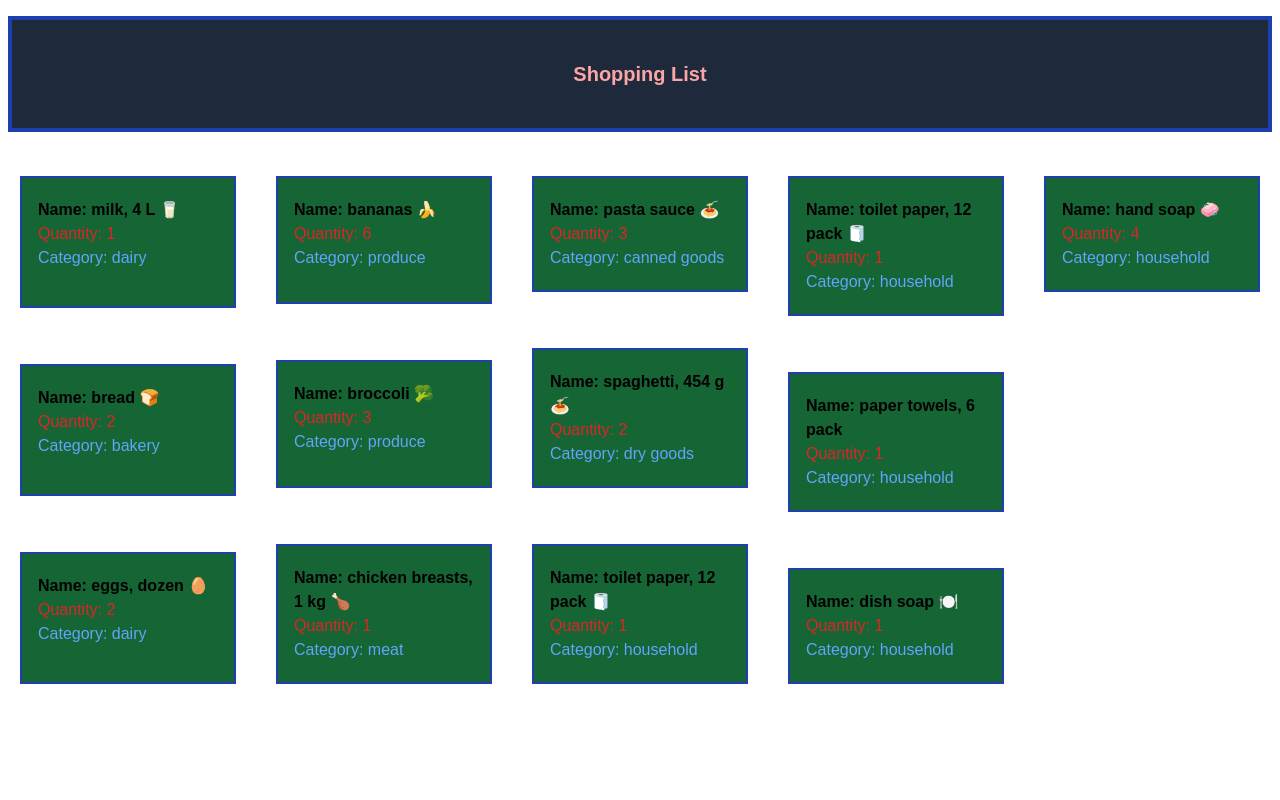
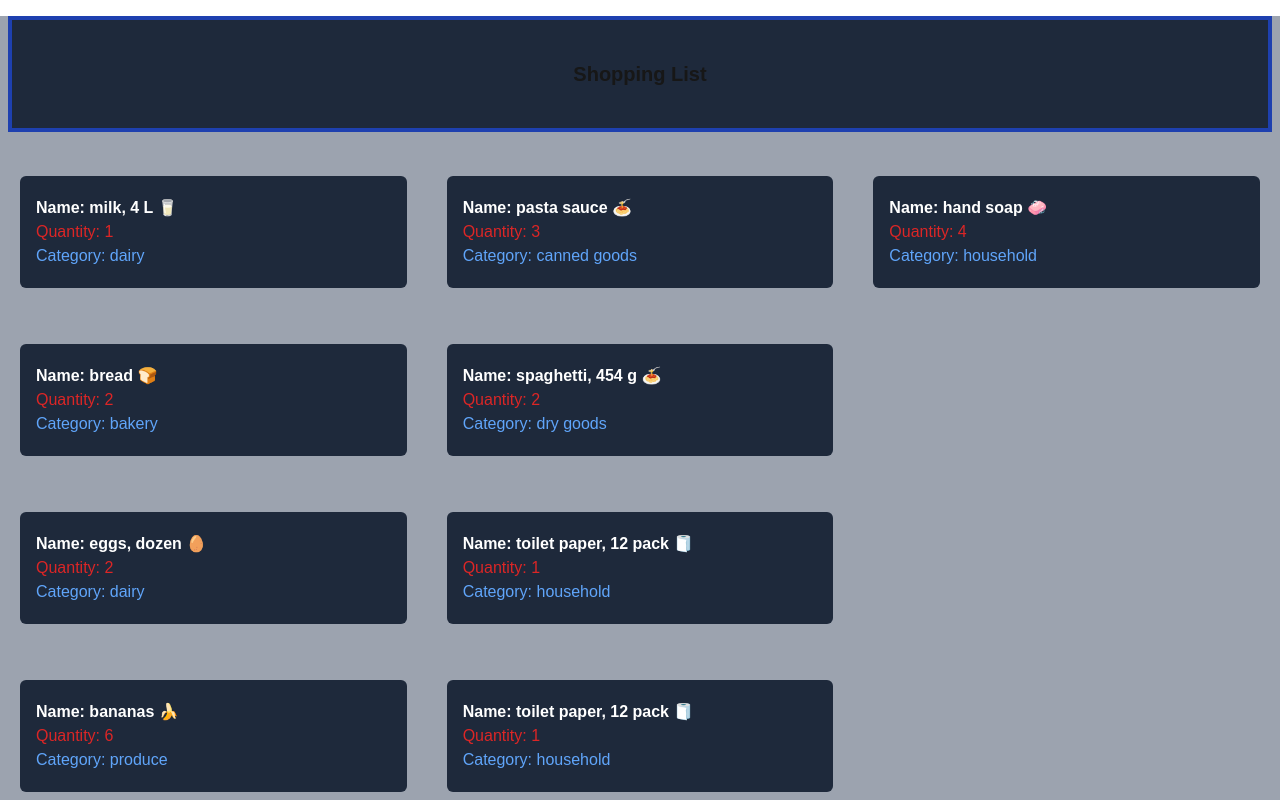
Before and after one commit to Dafisto/cprg306-assignments, a Next.js app: page /week-3 in a window 1280 px wide. Shown: the top 800 px of the page. Built offline with nearby package versions, Linux system fonts and the light colour scheme.

Commit message:
week 3 update
-rounded boxes, changed color of background and some typography

```diff
--- a/app/week-3/item-list.js
+++ b/app/week-3/item-list.js
@@ -93,8 +93,7 @@ export default function ItemList(){
                 quantity={item3.quantity}
                 category={item3.category}
                 />
-        </div>
-        <div className="flex flex-1 flex-col justify-around">
+
             <Item
                 name={item4.name}
                 quantity={item4.quantity}
@@ -131,8 +130,7 @@ export default function ItemList(){
                 quantity={item9.quantity}
                 category={item9.category}
                 />
-        </div>
-        <div className="flex flex-1 flex-col justify-around">
+
             <Item
                 name={item9.name}
                 quantity={item9.quantity}
--- a/app/week-3/item.js
+++ b/app/week-3/item.js
@@ -3,8 +3,8 @@ export default function Item(props){
 
 
 return(
-    <ol className="flex-1 bg-green-800 border-2 border-blue-800 px-4 py-5 mx-5 my-7">
-        <li className="font-bold text-black">Name: {props.name}</li>
+    <ol className="flex-1 bg-slate-800 border-3 rounded-md border-blue-800 px-4 py-5 mx-5 my-7">
+        <li className="font-bold text-white">Name: {props.name}</li>
         <li className="text-red-600">Quantity: {props.quantity}</li>
         <li className="text-blue-400">Category: {props.category}</li>
     </ol>
--- a/app/week-3/page.js
+++ b/app/week-3/page.js
@@ -2,8 +2,8 @@ import ItemList from "./item-list.js"
 
 export default function Page(){
 return(
-        <main>
-            <h1 className="border-4 border-blue-800 px-10 mx-2 py-10 my-4 text-xl font-bold text-center text-red-300 bg-slate-800">Shopping List</h1>
+        <main className="bg-gray-400">
+            <h1 className="border-4 border-blue-800 px-10 mx-2 py-10 my-4 text-xl font-bold text-center text-white-300 bg-slate-800">Shopping List</h1>
             <ItemList />
         </main>
     );
```
